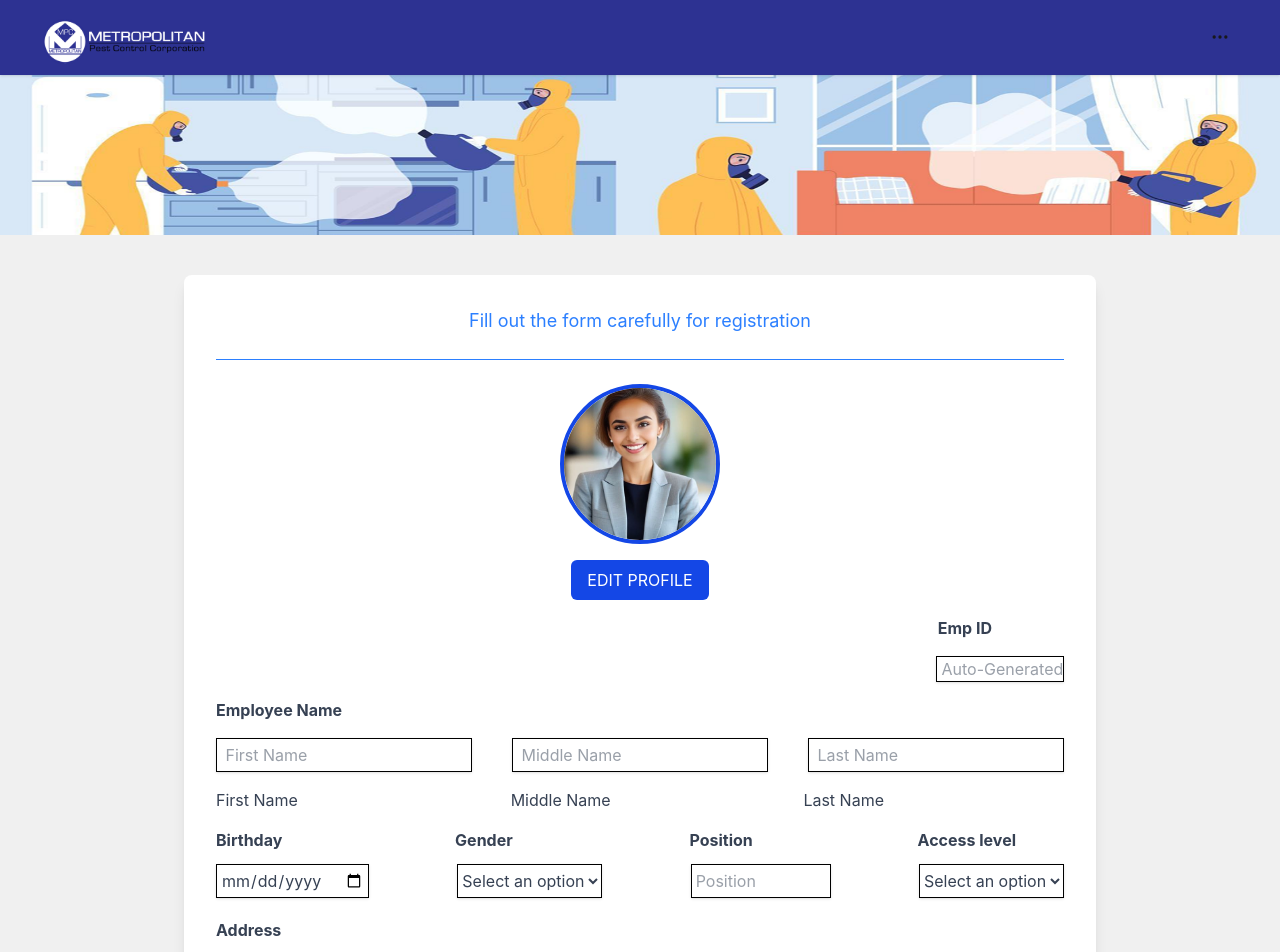
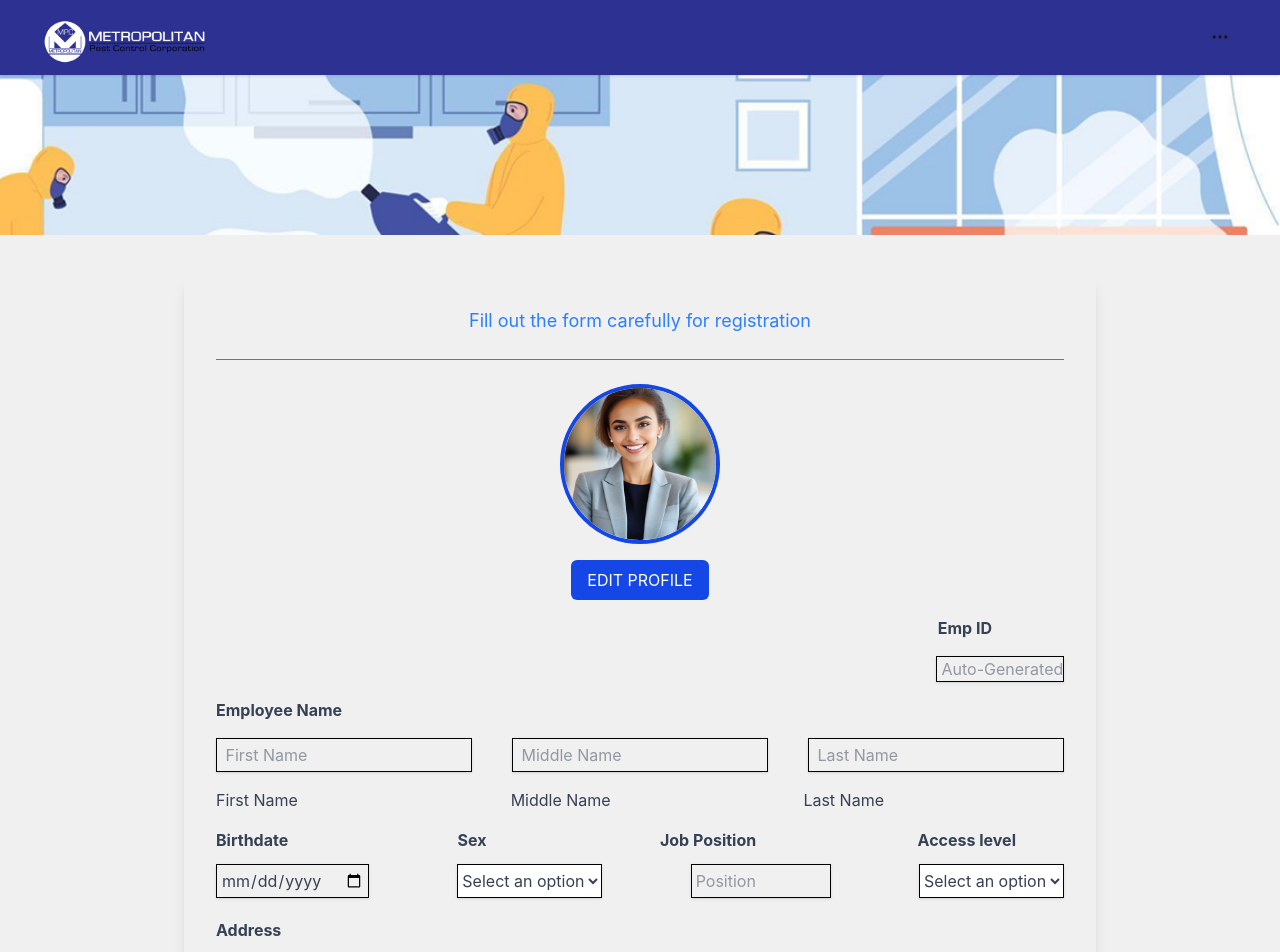
Before and after one commit to snowhyt/MPCC-System, a React (Vite) app in the folder frontend/: page /signup in a window 1280 px wide. Shown: the top 952 px of the page. Built offline with nearby package versions, Linux system fonts and the light colour scheme.

Commit message:
add modification in signup

```diff
--- a/frontend/src/pages/Signup.jsx
+++ b/frontend/src/pages/Signup.jsx
@@ -150,13 +150,13 @@ try {
         <div>
           <img
             src="/images/Hero-section.png"
-            className="w-full h-40"
+            className="w-full h-80 object-cover"
             alt="Hero"
           />
         </div>
-        <div className="flex items-center justify-center pt-10 pb-15 max-h-full w-full bg-defaultBG">
+        <div className="relative z-10 mt-[-10rem] flex items-center justify-center pt-10 pb-15 max-h-full w-full bg-defaultBG">
 
-          <div className="flex flex-col w-[57rem] h-[72rem] p-8 space-y-6 bg-white rounded-lg shadow-lg">
+          <div className="flex flex-col w-[57rem] h-[72rem] p-8 space-y-6 ng-white rounded-lg shadow-lg overflow-y-auto">
             <h2 className="text-center text-lg text-blue-500">
               Fill out the form carefully for registration
             </h2>
@@ -218,8 +218,8 @@ try {
                 <div className="flex justify-between">
                   <input
                     type="text"
-                    id="firstName"
-                    name="firstName"
+                    id="fname"
+                    name="fname"
                     className="border-black border-1 shadow-sm text-gray-700 p-1 w-[16rem]"
                     placeholder=" First Name"
 
@@ -229,8 +229,8 @@ try {
                   />
                   <input
                     type="text"
-                    id="middleName"
-                    name="middleName"
+                    id="mname"
+                    name="mname"
                     className="border-black border-1 shadow-sm text-gray-700 p-1 w-[16rem]"
                     placeholder=" Middle Name"
 
@@ -240,8 +240,8 @@ try {
                   />
                   <input
                     type="text"
-                    id="lastName"
-                    name="lastName"
+                    id="lname"
+                    name="lname"
                     className="border-black border-1 shadow-sm text-gray-700 p-1 w-[16rem]"
                     placeholder=" Last Name"
 
@@ -259,16 +259,16 @@ try {
                 <div className="flex flex-col space-y-4">
                   <div className="">
                     <label className="text-black text-md font-bold flex justify-between pb-3">
-                      <p className="text-gray-700">Birthday</p>
-                      <p className="text-gray-700 pl-2">Gender</p>
-                      <p className="text-gray-700 pl-3">Position</p>
+                      <p className="text-gray-700">Birthdate</p>
+                      <p className="text-gray-700 pl-2">Sex</p>
+                      <p className="text-gray-700 pl-3">Job Position</p>
                       <p className="text-gray-700 pr-12">Access level</p>
                     </label>
                     <div className="flex justify-between">
                       <input
                         type="date"
-                        id="birthday"
-                        name="birthday"
+                        id="birthdate"
+                        name="birthdate"
                         className="border-black border-1 shadow-sm text-gray-700 p-1"
 
 
@@ -302,14 +302,14 @@ try {
                         required
                       />
                       <select
-                        id="accesslevel"
-                        name="accesslevel"
+                        id="role"
+                        name="role"
                         className=" text-gray-700 bg-white border border-black shadow-sm focus:outline-none focus:ring-2 focus:ring-blue-500"
 
                         value={formData.role}
                         onChange={handleChange}
                      >
-                        <option>Select an option</option>
+                        <option value="">Select an option</option>
                         <option>admin</option>
                         <option>staff</option>
                       </select>
@@ -320,7 +320,7 @@ try {
                       </label>
                       <label
                         className="flex mb-2 text-sm font-medium text-gray-700 pt-2"
-                        for="city"
+                        htmlFor="address1"
                       >
                         Address Line 1
                       </label>
@@ -444,7 +444,7 @@ try {
                 Create Your Password
               </h3>
               <div>
-                <label htmlFor="dialogPassword" className="block text-sm font-medium text-gray-700 mb-1">
+                <label htmlFor="dialogPasswordInput" className="block text-sm font-medium text-gray-700 mb-1">
                   Password
                 </label>
                 <input
@@ -456,29 +456,44 @@ try {
                 onChange={handlePasswordChange}
 
                 className="mt-1 block w-full px-4 border border-gray-300 rounded-md shadow-sm focus:outline focus:ring-blue-500 focus:border-blue-500 sm:text-sm"
-                placeholder="Confirm password"
+                placeholder="Enter password"
+                />
+              </div>
+
+              <div>
+                <label htmlFor="confirmDialogPasswordInput" className="block text-sm font-medium text-gray-700 mb-1 pt-4">
+                  Confirm Password
+                </label>
+                <input
+                type="password"
+                id="confirmDialogPasswordInput"
+                name="confirmDialogPassword"
+                value={confirmPassword}
+                onChange={handleConfirmPasswordChange}
+
+                className="mt-1 block w-full px-3 py-2 border border-gray-300 rounded-md shadow-sm focus:outline-none focus:ring-blue-500 focus:border-blue-500 sm:text-sm"
                 />
               </div>
             </div>
 
-            <div className="mt-8 flex justify-emd space-x-4">
+            <div className="mt-8 flex justify-end space-x-4">
               <button
               type="button"
               onClick={() =>{ setPasswordDialog(false); setPassword(""); setConfirmPassword("");}}
 
-              className="px-6 py-2 text-sm font-medium text-gray-200 rounded-md hover:bg-gray-300 focus:outline-none focus:ring-2 focus:ring-offset-2 focus:ring-gray-400"
+             className="px-6 py-2 text-sm font-medium text-gray-700 bg-gray-200 rounded-md hover:bg-gray-300 focus:outline-none focus:ring-2 focus:ring-offset-2 focus:ring-gray-400"
               >Cancel</button>
 
               <button
               type="button"
               onClick={handleCreateAccount}
 
-              className="px-6 py-2 text-sm font-medium text-whtie bg-blue-600 rounded-md hover:bg-blue-700 focus:outline-none focus:ring-2 focus:ring-offset-2 focus:ring-blue-500"
+               className="px-6 py-2 text-sm font-medium text-white bg-blue-600 rounded-md hover:bg-blue-700 focus:outline-none focus:ring-2 focus:ring-offset-2 focus:ring-blue-500"
               >
               Create Account
               </button>
+
             </div>
-
           </div>
       )}
     </>
```
Also changed, not shown: 1 other file (tests, documents, lock files or other folders).
